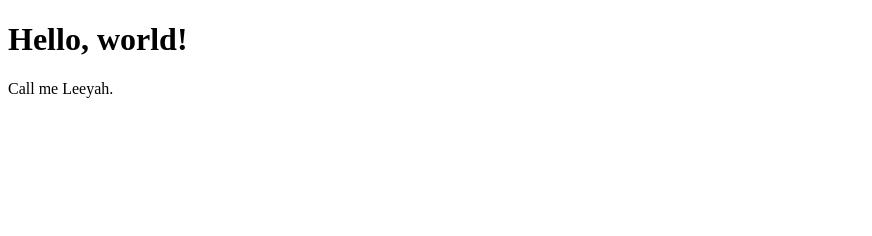
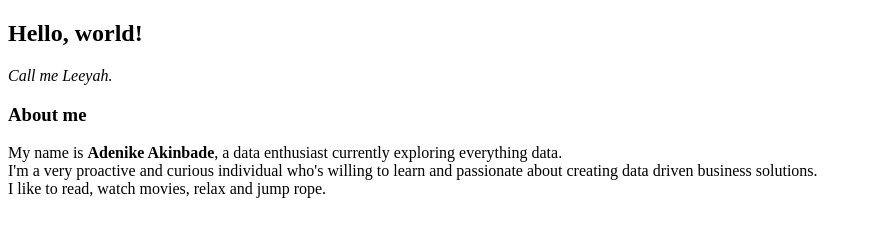
Before and after one commit to Adenike-star/Meet-me, a plain HTML site: page index.html in a window 1280 px wide. Shown: the whole page, without its empty margins (0-872 px from the left). Drawn offline with Linux system fonts and the light colour scheme.

Commit message:
Update index.html

```diff
--- a/index.html
+++ b/index.html
@@ -1,10 +1,15 @@
 <!DOCTYPE html>
 <html>
     <head>
+        <link rel="stylesheet" href="style.css"/>
         <title>A whale of greeting</title>
     </head>
     <body>
-        <h1>Hello, world!</h1>
-        <p>Call me Leeyah.</p>
+        <h2 id="header">Hello, world!</h2>
+        <p><i>Call me Leeyah.</i></p>
+        <h3> About me </h3>
+        <p class="introduction">My name is <b>Adenike Akinbade</b>, a data enthusiast currently exploring everything data.<br>
+             I'm a very proactive and curious individual who's willing to learn and passionate about creating data driven business solutions.<br>
+            I like to read, watch movies, relax and jump rope.</p>
     </body>
 </html>
```
